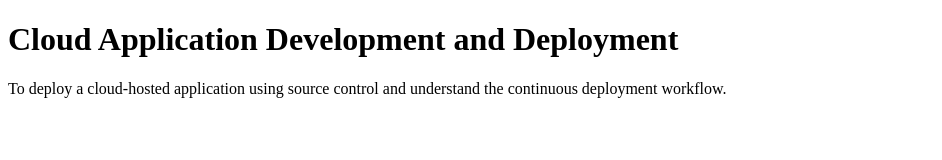
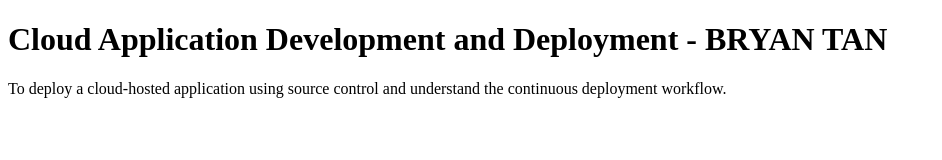
Before and after one commit to QuitsToaster/MIDTERM-EXAM, a plain HTML site: page index.html in a window 1280 px wide. Shown: the whole page, without its empty margins (0-942 px from the left). Drawn offline with Linux system fonts and the light colour scheme.

Commit message:
Update index.html

```diff
--- a/index.html
+++ b/index.html
@@ -6,7 +6,7 @@
     <title>MIDTERM EXAM</title>
 </head>
 <body>
-    <h1>Cloud Application Development and Deployment</h1>
+    <h1>Cloud Application Development and Deployment - BRYAN TAN</h1>
     <p>To deploy a cloud-hosted application using source control and understand the continuous deployment
         workflow.</p>
 </body>
```
